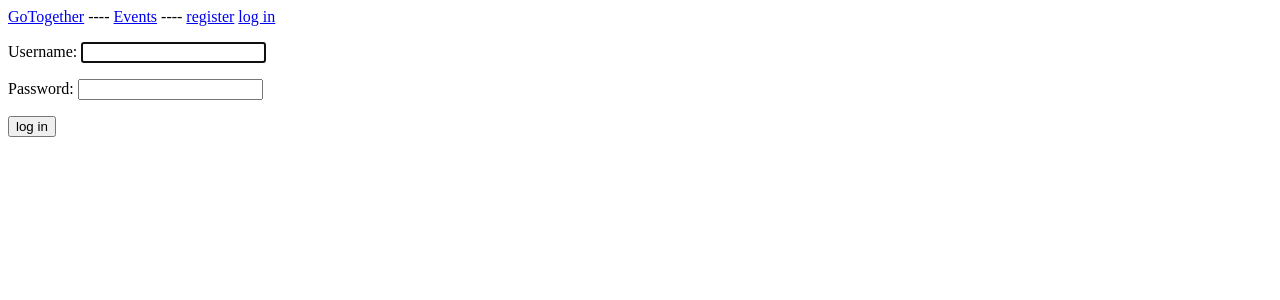
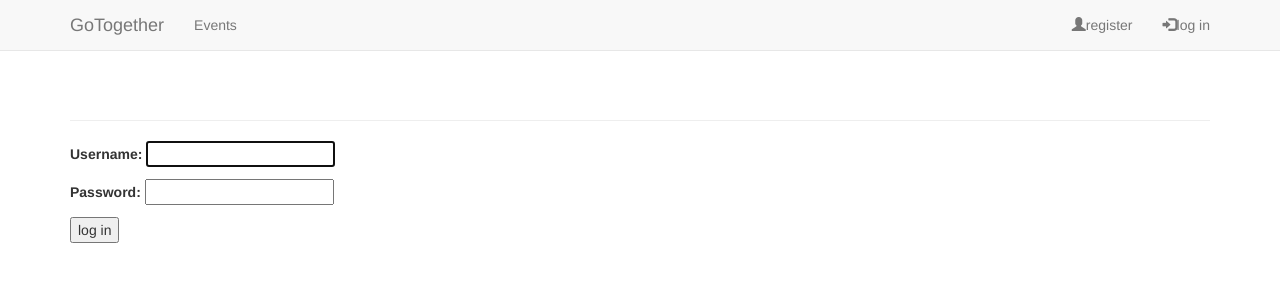
Before and after one commit to GRP-Team-04/GoTogetherII, a Django app: a page that uses team_sports_app/templates/team_sports_app/base.html in a window 1280 px wide. Shown: the top 300 px of the page. Run offline with Django 3.2, Linux system fonts and the light colour scheme; some libraries are stand-ins or nearby versions.

Commit message:
Finish first step of base & index page UI

```diff
--- a/team_sports/settings.py
+++ b/team_sports/settings.py
@@ -39,6 +39,9 @@ INSTALLED_APPS = [
     'django.contrib.sessions',
     'django.contrib.messages',
     'django.contrib.staticfiles',
+
+    #Third party app
+    'bootstrap3',
 
     # My application Here---------------------------------
     'team_sports_app',
--- a/team_sports_app/templates/team_sports_app/base.html
+++ b/team_sports_app/templates/team_sports_app/base.html
@@ -1,13 +1,51 @@
-<p>
- <a href="{% url 'team_sports_app:index' %}">GoTogether</a> ----
- <a href="{% url 'team_sports_app:events' %}">Events</a> ----
-  {% if user.is_authenticated %}
-    Hello, {{ user.username }}.
-    <a href="{% url 'users:logout' %}">log out</a>
-  {% else %}
-    <a href="{% url 'users:register' %}">register</a>
-    <a href="{% url 'users:login' %}">log in</a>
-  {% endif %}
-</p>
+<!DOCTYPE html>
+<html lang="en" dir="ltr">
+  <head>
+    <meta charset="utf-8">
+    <meta name="viewport" content="width=device-width, initial-scale=1">
+    {% load bootstrap3 %}
+    {% bootstrap_css %}
+    {% bootstrap_javascript %}
+    {% bootstrap_messages %}
+    <title>GoTogether</title>
+    <link rel="stylesheet" href="https://cdn.staticfile.org/twitter-bootstrap/3.3.7/css/bootstrap.min.css">
+    <script src="https://cdn.staticfile.org/jquery/2.1.1/jquery.min.js"></script>
+    <script src="https://cdn.staticfile.org/twitter-bootstrap/3.3.7/js/bootstrap.min.js"></script>
+  </head>
+  <body>
+    <nav class="navbar navbar-default navbar-static-top">
 
-{% block content %}{% endblock content %}
+      <div class="container">
+        <div class="navbar-header">
+          <a class="navbar-brand" href="{% url 'team_sports_app:index' %}">GoTogether</a>
+        </div>
+
+        <div id = "navbar" class="navbar-collapse collapse">
+          <ul class="nav navbar-nav">
+            <li><a href="{% url 'team_sports_app:events' %}">Events</a></li>
+          </ul>
+
+          <ul class="nav navbar-nav navbar-right">
+            {% if user.is_authenticated %}
+              <li><a>Hello, {{ user.username }}.</a></li>
+              <li><a href="{% url 'users:logout' %}">log out</a></li>
+            {% else %}
+              <li><a href="{% url 'users:register' %}"><span class="glyphicon glyphicon-user"></span>register</a></li>
+              <li><a href="{% url 'users:login' %}"><span class="glyphicon glyphicon-log-in"></span>log in</a></li>
+            {% endif %}
+          </ul>
+        </div>
+      </div>
+    </nav>
+
+    <div class="container">
+      <div class="page-header">
+        {% block header %}{% endblock header %}
+      </div>
+      <div>
+        {% block content %}{% endblock content %}
+      </div>
+    </div>
+
+  </body>
+</html>
```
Also changed, not shown: team_sports_app/templates/team_sports_app/index.html (+8 -4 lines).
